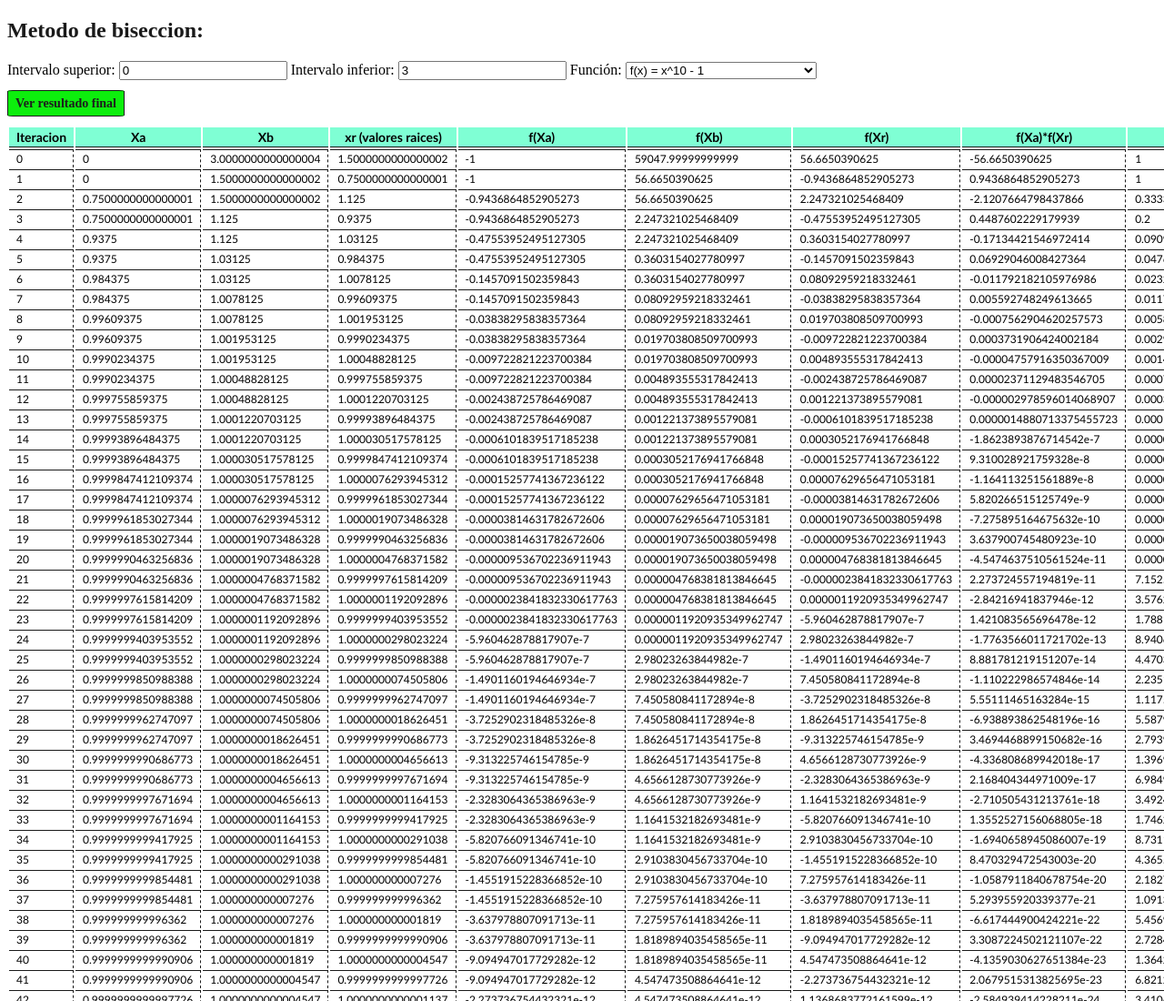
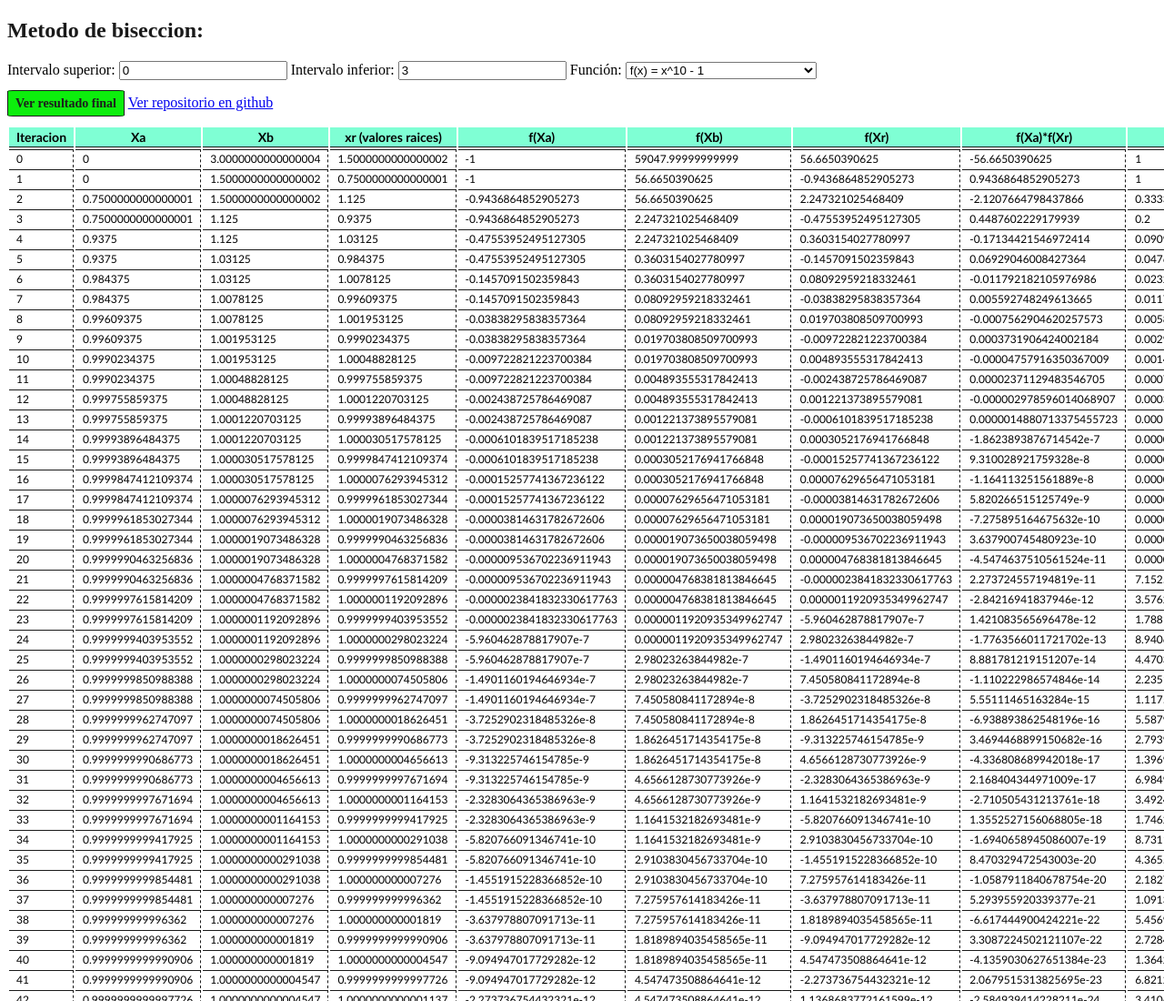
Before and after one commit to andresflorez0799/calculadora, a website: page src/biseccion.html in a window 1280 px wide. Shown: the top 1100 px of the page at 91% size. Drawn offline with Linux system fonts and the light colour scheme.

Commit message:
add link a repositio de git

```diff
--- a/src/biseccion.html
+++ b/src/biseccion.html
@@ -28,6 +28,7 @@
         </div>
         <div>
             <a class="btn" href="#openModal" id="btnUltimaIteracion">Ver resultado final</a>
+            <a href="https://github.com/andresflorez0799/calculadora/blob/main/src/js/biseccion.js" target="_blank">Ver repositorio en github</a>
         </div>
         <div id="divResultados">
             <table>
```
